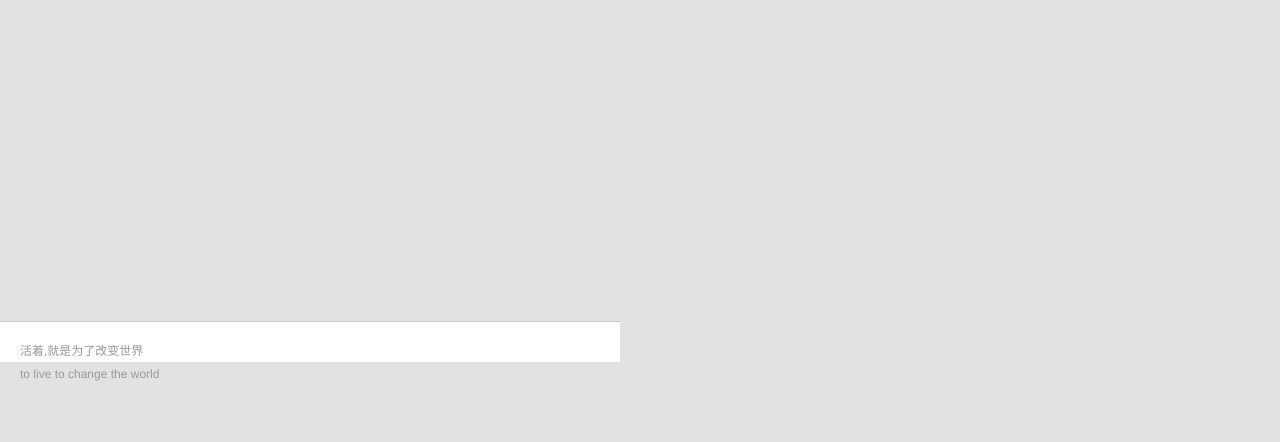
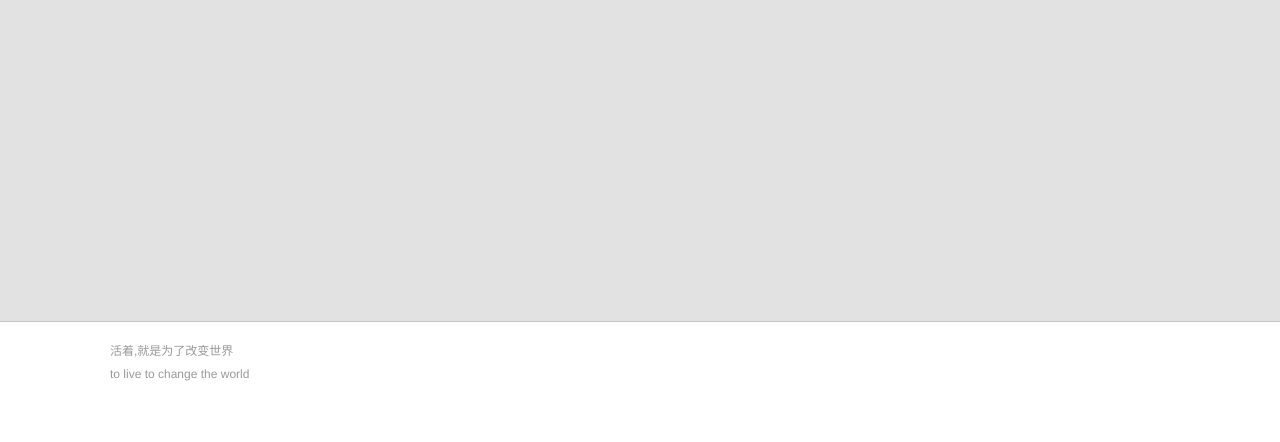
Before and after one commit to zjy45/BBS, a Flask app: template templates/user.html in a window 1280 px wide. Shown: the part 358-800 px from the top of the page. Run offline with Flask 2, Linux system fonts and the light colour scheme; the template is opened without the code that fills it, so the values that code supplies are empty.

Commit message:
前端重构3

```diff
--- a/static/css/index.css
+++ b/static/css/index.css
@@ -6,7 +6,7 @@
   body {
       padding: 0px;
       margin: 0px;
-      background-color: #e2e2e2 !important;
+      background-color: #e2e2e2;
       font-family: "Helvetica Neue", "Luxi Sans", "DejaVu Sans", Tahoma, "Hiragino Sans GB", "Microsoft Yahei", sans-serif;
   }
 
@@ -349,8 +349,9 @@
 
   #Bottom {
       position: fixed;
-      bottom: 80px;
-      height: 40px;
+      bottom: 0px;
+      height: 15%;
+      width: 100%;
       border-top: 1px solid rgba(0, 0, 0, 0.22);
       background-color: #fff;
       text-align: center;
```
